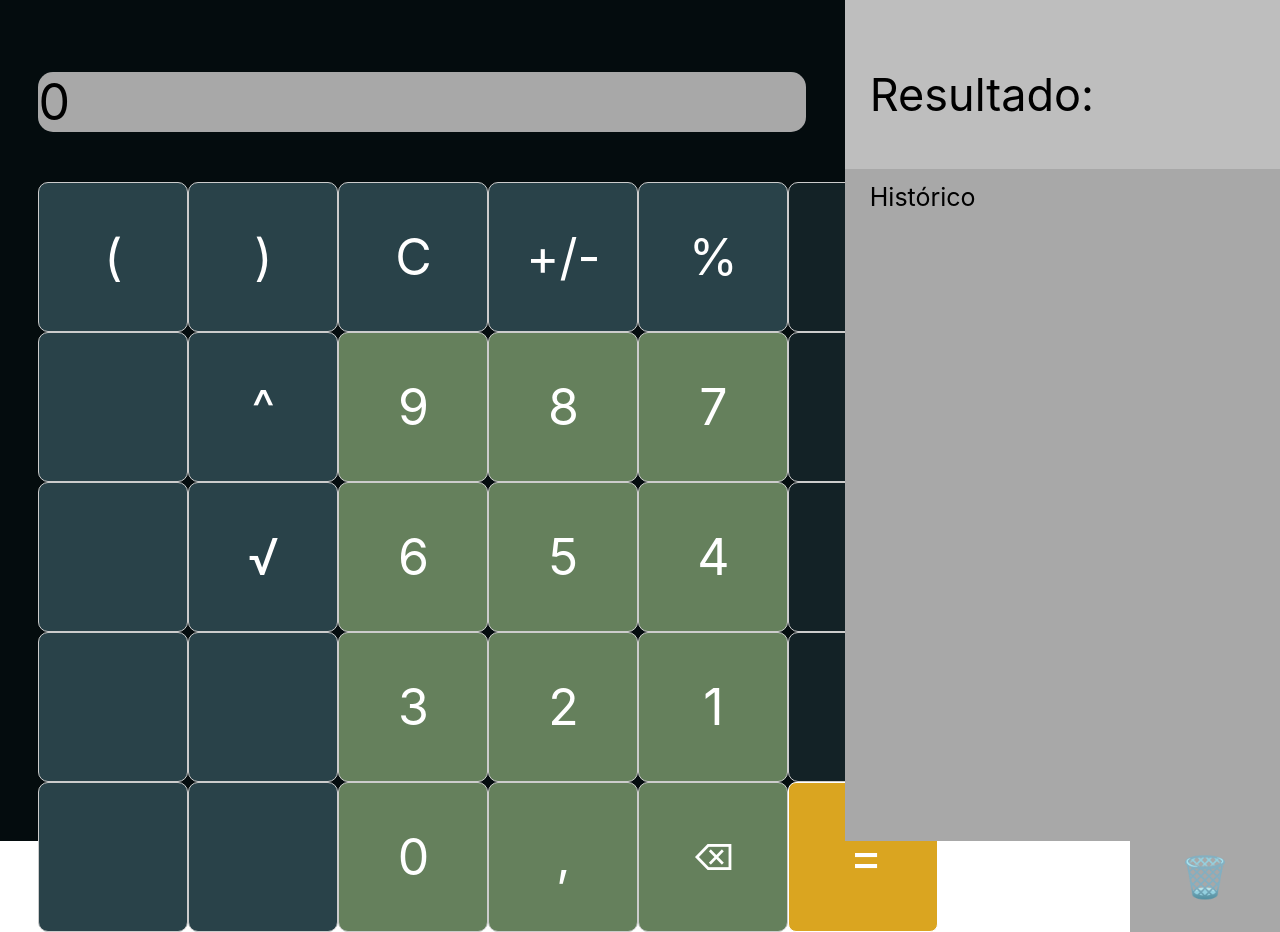
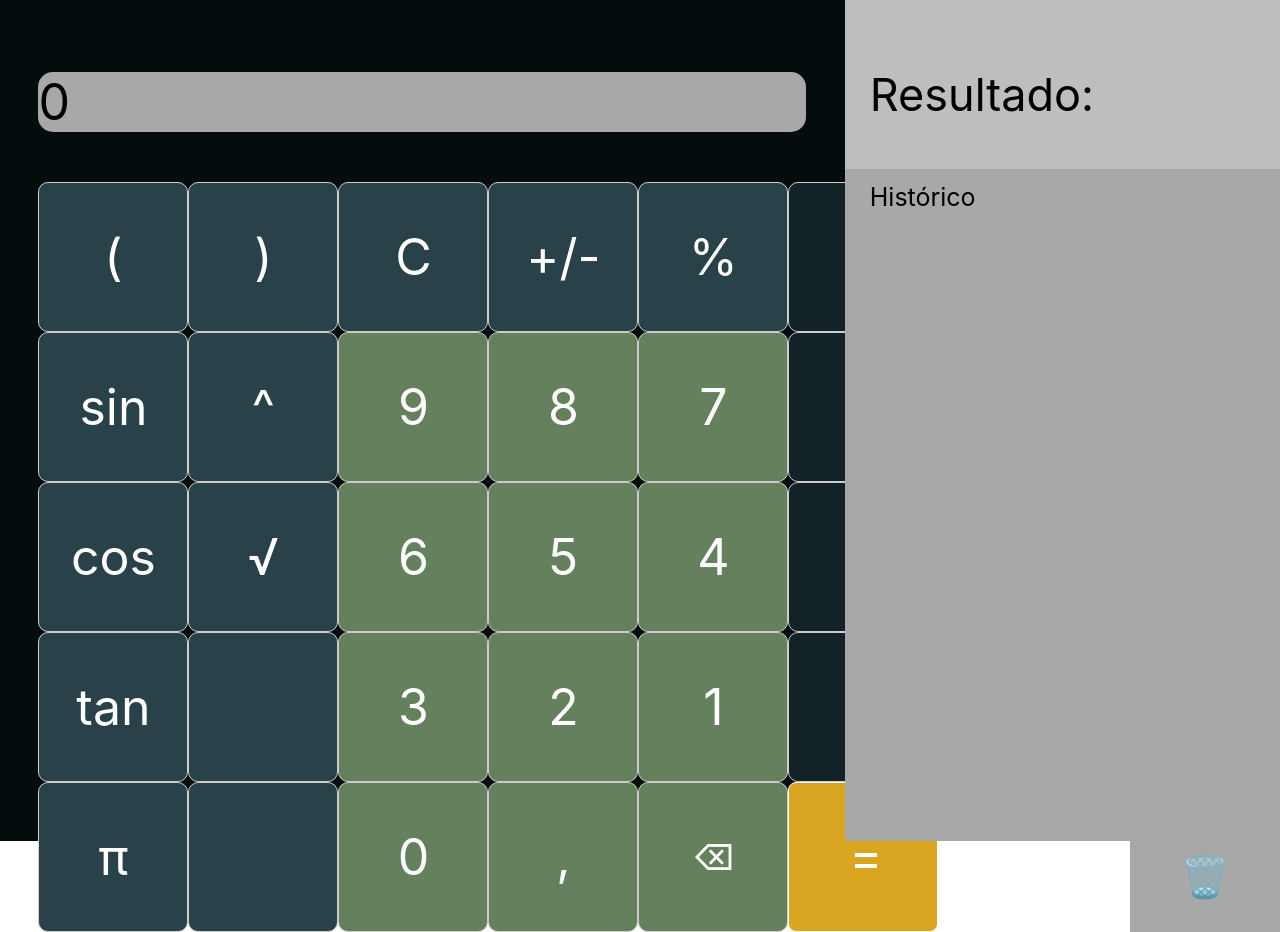
Before and after one commit to Grupo-AGES/Sprint3Calculadora, a React (Vite) app: page / in a window 1280 px wide. Built offline with nearby package versions, Linux system fonts and the light colour scheme.

Commit message:
Update BotoesBase.tsx
botoes trigonometricos

```diff
--- a/src/Componentes/BotoesBase.tsx
+++ b/src/Componentes/BotoesBase.tsx
@@ -160,11 +160,45 @@ function BotoesBase() {
     }
   }
 
+  function trigonometricFunction(operation: 'sin' | 'cos' | 'tan') {
+    const numInRadians = (Math.PI / 180) * parseFloat(num);
+
+    let result = 0;
+
+    switch (operation) {
+      case 'sin':
+        result = Math.sin(numInRadians);
+        break;
+      case 'cos':
+        result = Math.cos(numInRadians);
+        break;
+      case 'tan':
+        result = Math.tan(numInRadians);
+        break;
+      default:
+        return;
+    }
+
+    setNum(String(result));
+    setValoresClicados(`${operation}(${num})`);
+    setResultado(String(result));
+  }
+
+  function inputPi(){
+    const pi = Math.PI;
+    setNum(pi.toString());
+    setValoresClicados((prevValores => prevValores + pi.toString()));
+
+  }
+
+
+
   function operatorHandler(e: React.MouseEvent<HTMLButtonElement>) {
   const operatorInput = e.target.value;
 
   if (!valoresClicados.includes('+') &&
       !valoresClicados.includes('×') &&
+      !valoresClicados.includes('-') &&
       !valoresClicados.includes('÷') &&
       !valoresClicados.includes('^')) {
 
@@ -234,7 +268,7 @@ function BotoesBase() {
 
         </div>
         <div className='linha'>
-        <button className="outrosBotoes"></button>
+        <button className="outrosBotoes" onClick={() => trigonometricFunction('sin')}>sin</button>
         <button className="outrosBotoes" onClick={operatorHandler} value='^'>^</button>
         <button className="numero" id='primNum' onClick={inputNum} value='9'>
           9
@@ -251,7 +285,7 @@ function BotoesBase() {
 
         </div>
         <div className='linha'>
-        <button className="outrosBotoes"></button>
+        <button className="outrosBotoes" onClick={() => trigonometricFunction('cos')}>cos</button>
         <button className="outrosBotoes" onClick={(raizQuadrada)}>√</button>
         <button className="numero" onClick={inputNum} value='6'>
           6
@@ -268,7 +302,7 @@ function BotoesBase() {
 
         </div>
         <div className='linha'>
-        <button className="outrosBotoes"></button>
+        <button className="outrosBotoes" onClick={() => trigonometricFunction('tan')}>tan</button>
         <button className="outrosBotoes"></button>
         <button className="numero" onClick={inputNum} value='3'>
           3
@@ -285,7 +319,7 @@ function BotoesBase() {
 
         </div>
         <div className='linha'>
-        <button className="outrosBotoes"></button>
+        <button className="outrosBotoes" onClick={() => inputPi()}>π</button>
         <button className="outrosBotoes"></button>
         <button className="numero" onClick={inputNum} value='0'>
           0
```
